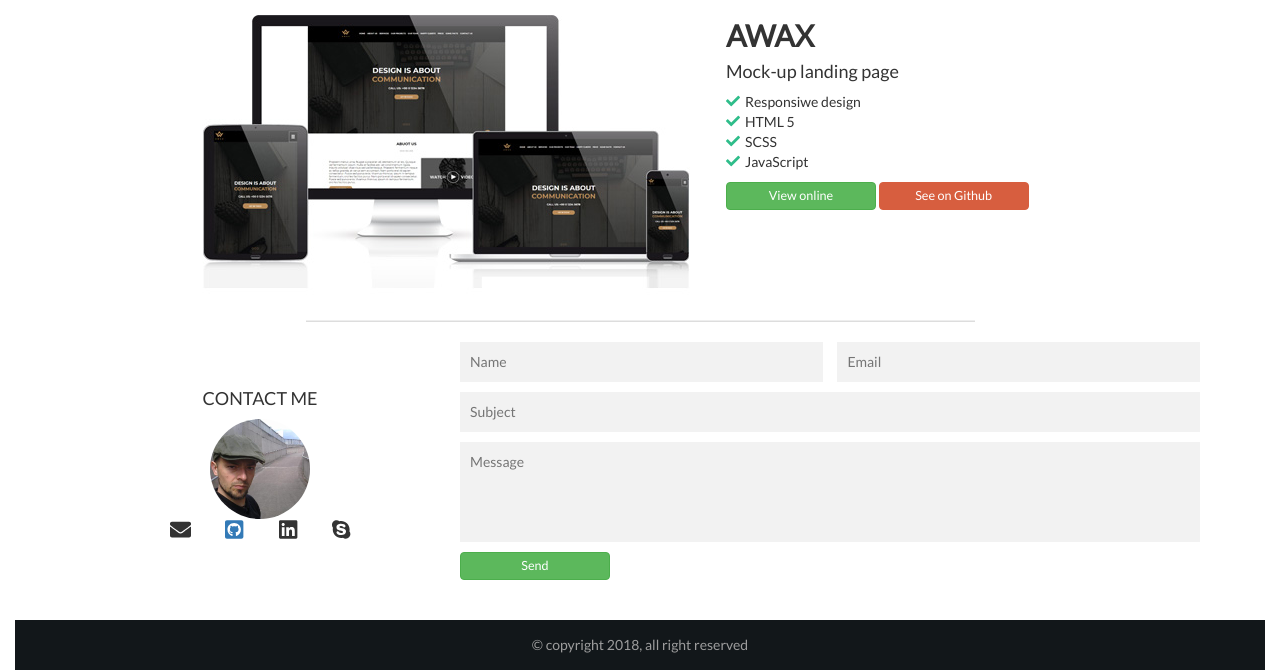
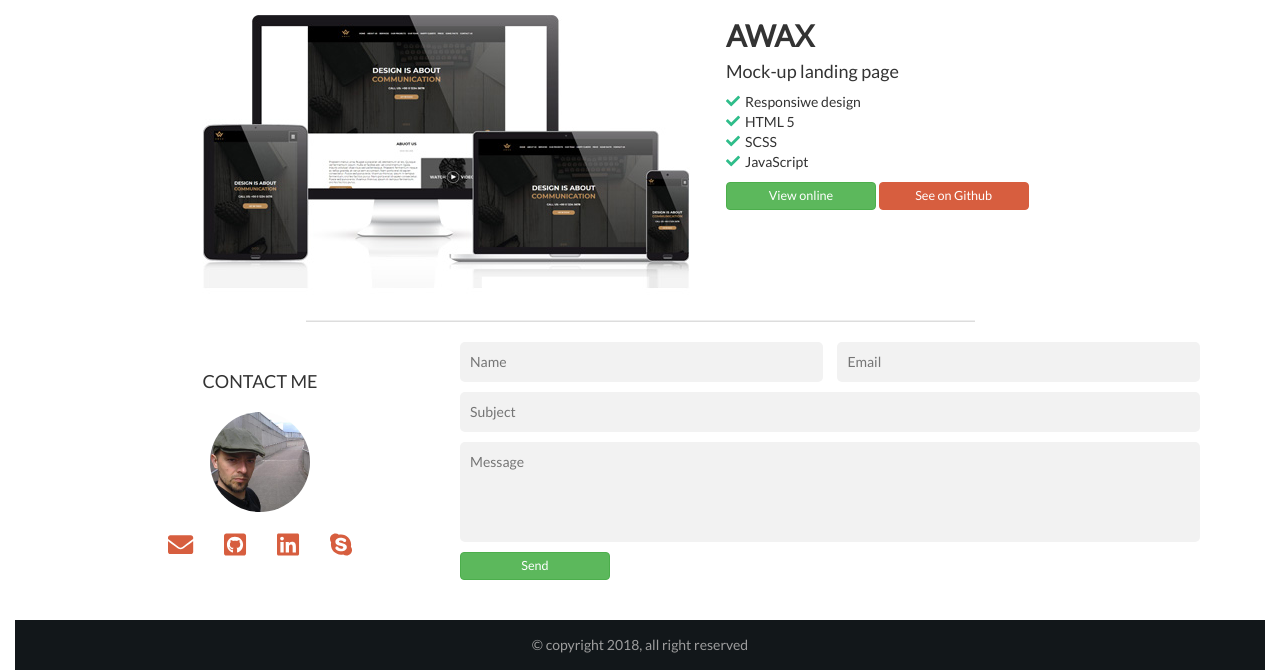
Before and after one commit to aleksandergorecki80/MyPortfolio, a PHP site: page / in a window 1280 px wide. Shown: the part 1369-2039 px from the top of the page. Run offline with PHP 8.4, Linux system fonts and the light colour scheme; some libraries are stand-ins or nearby versions.

Commit message:
Add styles to contact me

```diff
--- a/css/style.css
+++ b/css/style.css
@@ -548,6 +548,7 @@ body {
 .contact-me .photo-of-me {
   border-radius: 50%;
   height: 100px;
+  margin: 10px 0 20px 0;
   width: 100px;
 }
 
@@ -560,15 +561,25 @@ body {
 }
 
 .contact-me .media-icons .contact-icon {
-  font-size: 1.5em;
+  font-size: 1.8em;
+  color: #d75e3f;
+}
+
+.contact-me .media-icons a:hover .contact-icon {
+  color: #1f7e5c;
 }
 
 .contact-me form input, .contact-me form textarea {
   background-color: #f2f2f2;
   border: none;
+  border-radius: 5px;
   margin-bottom: 10px;
   float: left;
   padding: 10px;
+}
+
+.contact-me form input:focus, .contact-me form textarea:focus {
+  box-shadow: 0px 0px 5px 0px #4a4a4a;
 }
 
 .contact-me form input {
--- a/index.html
+++ b/index.html
@@ -209,12 +209,18 @@
           <img src="images/photo-of-me.jpg" class="photo-of-me">
         </div>
         <div class="media-icons">
-          <i class="fas fa-envelope contact-icon"></i>
-            <a href="https://github.com/aleksandergorecki80" target="blank">
-              <i class="fab fa-github-square contact-icon"></i>
-            </a>
-          <i class="fab fa-linkedin contact-icon"></i>
-          <i class="fab fa-skype contact-icon"></i>
+          <a href="mailto:aleksandergorecki80@gmail.com">
+            <i class="fas fa-envelope contact-icon"></i>
+          </a>
+          <a href="https://github.com/aleksandergorecki80" target="_blank">
+             <i class="fab fa-github-square contact-icon"></i>
+          </a>
+          <a href="https://www.linkedin.com/in/aleksander-gorecki-923417a7/" target="_blank">
+            <i class="fab fa-linkedin contact-icon"></i>
+          </a>
+          <a href="skype:alek_ander?chat">
+            <i class="fab fa-skype contact-icon"></i>
+          </a>
         </div>
       </div>
       <div class="col-8">
--- a/sass/style.scss
+++ b/sass/style.scss
@@ -197,6 +197,7 @@ body {
   .photo-of-me {
     border-radius: 50%;
     height: 100px;
+    margin: 10px 0 20px 0;
     width: 100px;
   }
   .media-icons {
@@ -204,16 +205,24 @@ body {
     justify-content: space-around;
     width: 60%;
     .contact-icon {
-      font-size: 1.5em;
+      font-size: 1.8em;
+      color: $first-solor
+    }
+  a:hover .contact-icon {
+    color: $second-solor;
     }
   }
   form {
     input, textarea {
       background-color: #f2f2f2;
       border: none;
+      border-radius: 5px;
       margin-bottom: 10px;
       float: left;
       padding: 10px;
+      &:focus{
+        box-shadow: 0px 0px 5px 0px rgba(74,74,74,1);
+      }
     }
   input {
     width: 49%;
```
Also changed, not shown: README.md, 1 other file.
